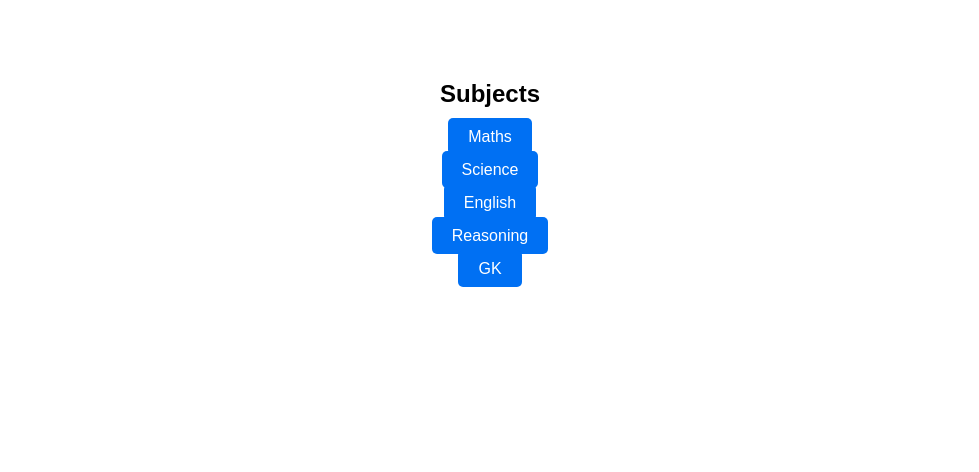
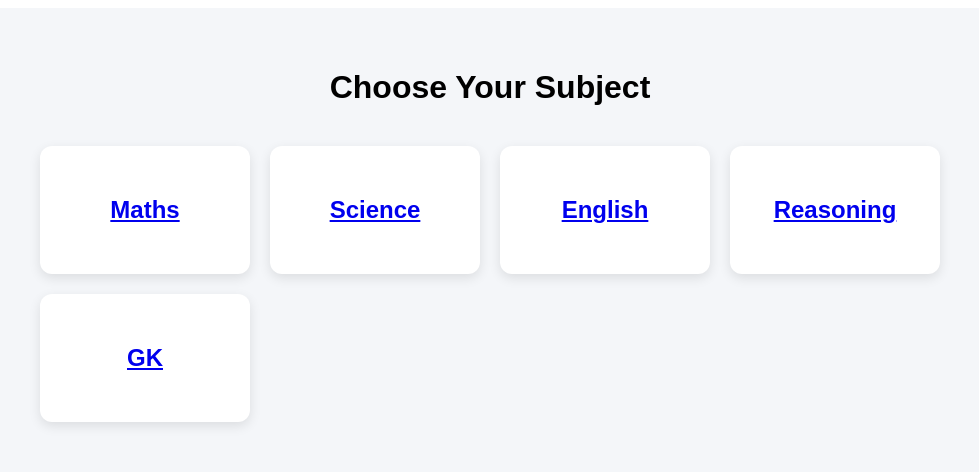
Before and after one commit to meenasakkaravarthi17/mocktest-site, a Next.js app: page /subjects in a window 1280 px wide. Shown: the top 472 px of the page, without its empty margins (150-1129 px from the left). Built offline with nearby package versions, Linux system fonts and the light colour scheme.

Commit message:
Update page.js

```diff
--- a/app/subjects/page.js
+++ b/app/subjects/page.js
@@ -1,31 +1,47 @@
+"use client";
+
+import Link from "next/link";
+
 export default function Subjects() {
-
-  const subjects = [
-    { id: 1, name: "Maths" },
-    { id: 2, name: "Science" },
-    { id: 3, name: "English" },
-    { id: 4, name: "Reasoning" },
-    { id: 5, name: "GK" }
-  ];
+  const subjects = ["Maths", "Science", "English", "Reasoning", "GK"];
 
   return (
-    <div style={{textAlign:"center",marginTop:"80px"}}>
-      <h2>Subjects</h2>
+    <div style={{
+      minHeight: "100vh",
+      background: "#f4f6f9",
+      padding: "40px"
+    }}>
+      <h1 style={{
+        textAlign: "center",
+        marginBottom: "40px",
+        fontSize: "32px"
+      }}>
+        Choose Your Subject
+      </h1>
 
-      {subjects.map((sub) => (
-        <div key={sub.id} style={{margin:"15px"}}>
-          <a href={`/subjects/${sub.id}`} style={{
-            padding:"10px 20px",
-            background:"#0070f3",
-            color:"white",
-            textDecoration:"none",
-            borderRadius:"5px"
-          }}>
-            {sub.name}
-          </a>
-        </div>
-      ))}
-
+      <div style={{
+        display: "grid",
+        gridTemplateColumns: "repeat(auto-fit, minmax(200px, 1fr))",
+        gap: "20px",
+        maxWidth: "900px",
+        margin: "auto"
+      }}>
+        {subjects.map((subject, index) => (
+          <Link key={index} href={`/subjects/${index + 1}`}>
+            <div style={{
+              background: "white",
+              padding: "30px",
+              borderRadius: "12px",
+              boxShadow: "0 4px 12px rgba(0,0,0,0.1)",
+              textAlign: "center",
+              cursor: "pointer",
+              transition: "0.3s"
+            }}>
+              <h2>{subject}</h2>
+            </div>
+          </Link>
+        ))}
+      </div>
     </div>
   );
 }
```
